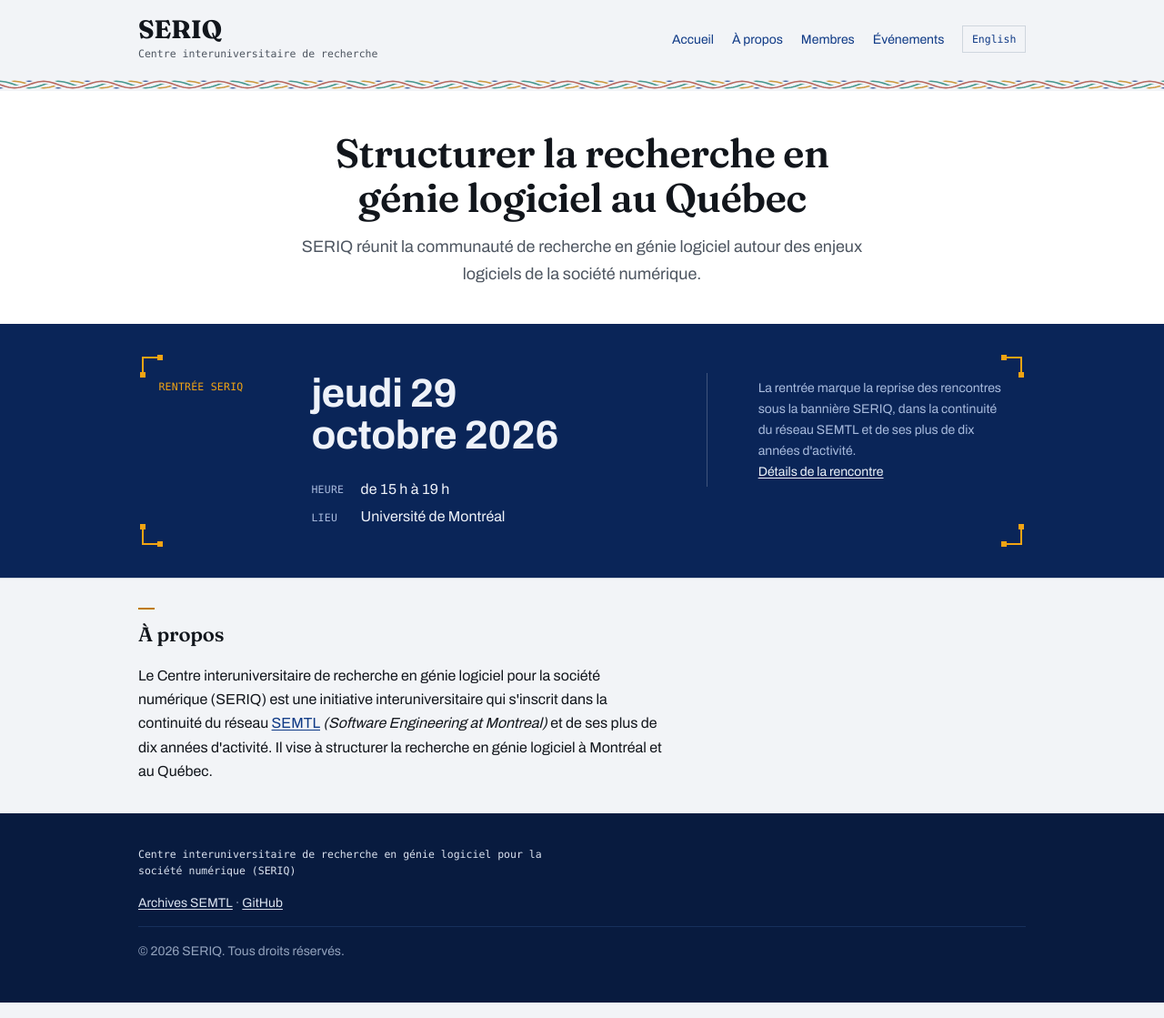
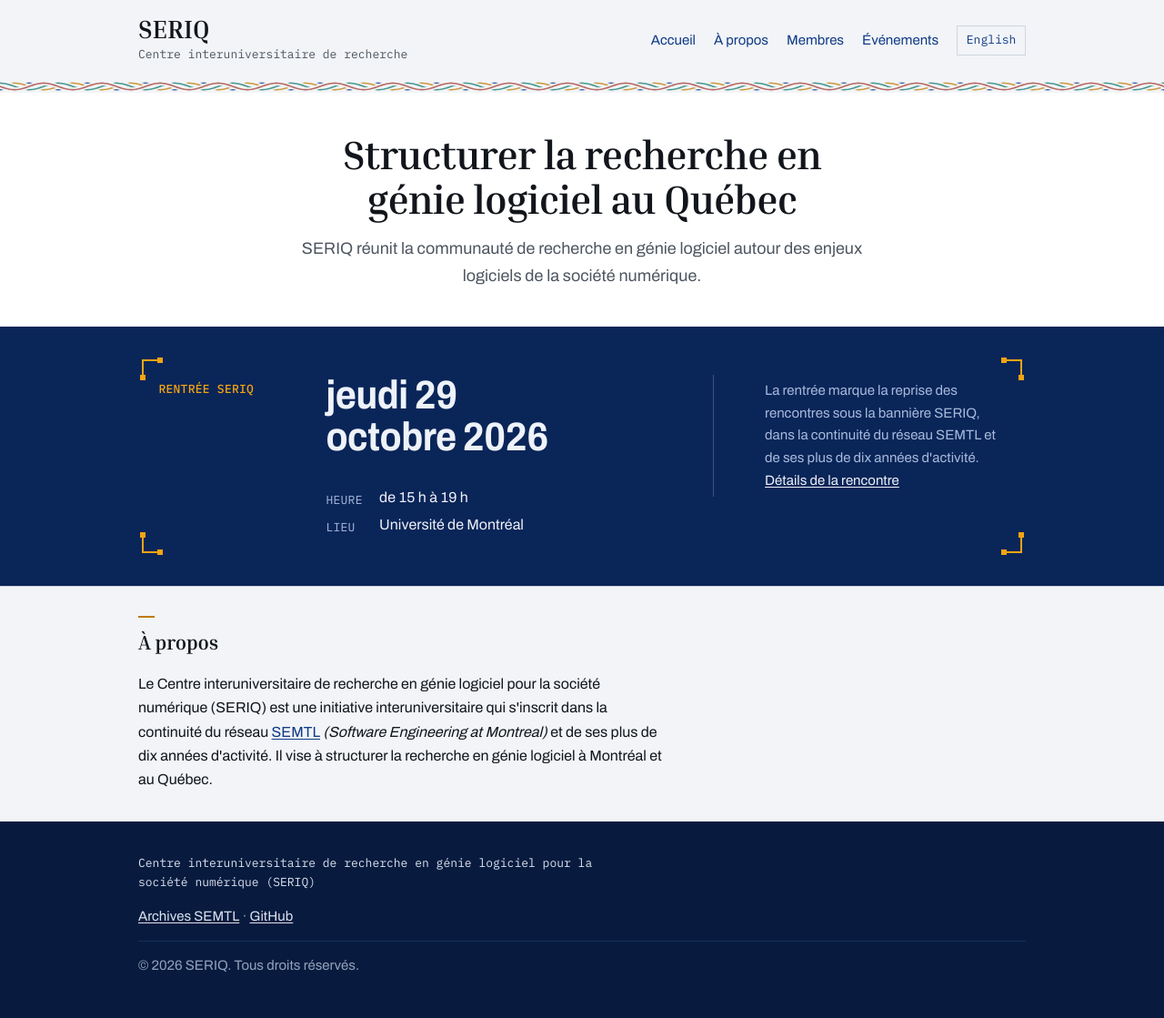
Before and after one commit to seriq-ca/seriq-ca.github.io, a Jekyll site: the page built from index.md, in a window 1280 px wide. Shown: the whole page at 91% size. Built offline with Jekyll 4.4.1, drawn with Linux system fonts in a browser that asks for light colours; some web fonts are replaced.

Commit message:
Enlarge label type and change the typefaces
Raise --t-xs to 13px and --t-sm to 15px, and drop font-stretch from the
mono rules that set content rather than short labels. Widen --gutter to
8rem and let .site-nav wrap.

Replace Fraunces with Inria Serif and Martian Mono with IBM Plex Mono.
Remove the SOFT and WONK axis settings and raise display weights to 700.

Self-host all three families from assets/fonts/ and drop the Google Fonts
stylesheet, refetching Archivo with its width axis.

```diff
--- a/_includes/head.html
+++ b/_includes/head.html
@@ -2,6 +2,7 @@
 <meta name="viewport" content="width=device-width, initial-scale=1">
 <title>{% if page.title %}{{ page.title }} · {% endif %}{{ site.title }}</title>
 <meta name="description" content="{{ page.description | default: site.description | strip_newlines }}">
+<link rel="canonical" href="{{ page.url | absolute_url }}">
 
 {%- comment -%} hreflang alternates for the translation pair {%- endcomment -%}
 {%- assign translatable = site.pages | concat: site.events -%}
@@ -15,11 +16,12 @@
 {%- endif %}
 
 {%- comment -%}
-  Type is on Google Fonts while the set is being settled. The self-hosted
-  faces in assets/fonts/ come back once it is fixed.
+  Type is self-hosted from assets/fonts/; the faces are declared in main.css.
+  Only the two that carry first paint are preloaded.
 {%- endcomment %}
-<link rel="preconnect" href="https://fonts.googleapis.com">
-<link rel="preconnect" href="https://fonts.gstatic.com" crossorigin>
-<link rel="stylesheet" href="https://fonts.googleapis.com/css2?family=Archivo:wdth,wght@62..125,400..700&family=Fraunces:opsz,wght,SOFT,WONK@9..144,400..700,60,1&family=Martian+Mono:wdth,wght@87.5,400;87.5,500&display=swap">
+<link rel="preload" as="font" type="font/woff2" crossorigin
+      href="{{ '/assets/fonts/archivo-latin.woff2' | relative_url }}">
+<link rel="preload" as="font" type="font/woff2" crossorigin
+      href="{{ '/assets/fonts/inria-serif-700-latin.woff2' | relative_url }}">
 <link rel="stylesheet" href="{{ '/assets/css/main.css' | relative_url }}">
 {%- feed_meta %}
--- a/assets/css/main.css
+++ b/assets/css/main.css
@@ -1,6 +1,89 @@
-/* Type is loaded from Google Fonts in _includes/head.html for now:
-   Fraunces (display), Archivo (body), Martian Mono (labels). Self-hosted
-   faces live in assets/fonts/ and go back in once the set is settled. */
+/* Type, self-hosted from assets/fonts/ — no third-party request:
+   Inria Serif (display), Archivo (body), IBM Plex Mono (labels).
+   Latin and Latin-Extended subsets only, which covers fr and en. */
+
+@font-face {
+  font-family: 'Archivo';
+  font-style: normal;
+  font-weight: 400 700;
+  font-stretch: 62% 125%;
+  font-display: swap;
+  src: url(/assets/fonts/archivo-latin-ext.woff2) format('woff2');
+  unicode-range: U+0100-02BA, U+02BD-02C5, U+02C7-02CC, U+02CE-02D7, U+02DD-02FF, U+0304, U+0308, U+0329, U+1D00-1DBF, U+1E00-1E9F, U+1EF2-1EFF, U+2020, U+20A0-20AB, U+20AD-20C0, U+2113, U+2C60-2C7F, U+A720-A7FF;
+}
+@font-face {
+  font-family: 'Archivo';
+  font-style: normal;
+  font-weight: 400 700;
+  font-stretch: 62% 125%;
+  font-display: swap;
+  src: url(/assets/fonts/archivo-latin.woff2) format('woff2');
+  unicode-range: U+0000-00FF, U+0131, U+0152-0153, U+02BB-02BC, U+02C6, U+02DA, U+02DC, U+0304, U+0308, U+0329, U+2000-206F, U+20AC, U+2122, U+2191, U+2193, U+2212, U+2215, U+FEFF, U+FFFD;
+}
+@font-face {
+  font-family: 'Inria Serif';
+  font-style: normal;
+  font-weight: 400;
+  font-display: swap;
+  src: url(/assets/fonts/inria-serif-400-latin-ext.woff2) format('woff2');
+  unicode-range: U+0100-02BA, U+02BD-02C5, U+02C7-02CC, U+02CE-02D7, U+02DD-02FF, U+0304, U+0308, U+0329, U+1D00-1DBF, U+1E00-1E9F, U+1EF2-1EFF, U+2020, U+20A0-20AB, U+20AD-20C0, U+2113, U+2C60-2C7F, U+A720-A7FF;
+}
+@font-face {
+  font-family: 'Inria Serif';
+  font-style: normal;
+  font-weight: 400;
+  font-display: swap;
+  src: url(/assets/fonts/inria-serif-400-latin.woff2) format('woff2');
+  unicode-range: U+0000-00FF, U+0131, U+0152-0153, U+02BB-02BC, U+02C6, U+02DA, U+02DC, U+0304, U+0308, U+0329, U+2000-206F, U+20AC, U+2122, U+2191, U+2193, U+2212, U+2215, U+FEFF, U+FFFD;
+}
+@font-face {
+  font-family: 'Inria Serif';
+  font-style: normal;
+  font-weight: 700;
+  font-display: swap;
+  src: url(/assets/fonts/inria-serif-700-latin-ext.woff2) format('woff2');
+  unicode-range: U+0100-02BA, U+02BD-02C5, U+02C7-02CC, U+02CE-02D7, U+02DD-02FF, U+0304, U+0308, U+0329, U+1D00-1DBF, U+1E00-1E9F, U+1EF2-1EFF, U+2020, U+20A0-20AB, U+20AD-20C0, U+2113, U+2C60-2C7F, U+A720-A7FF;
+}
+@font-face {
+  font-family: 'Inria Serif';
+  font-style: normal;
+  font-weight: 700;
+  font-display: swap;
+  src: url(/assets/fonts/inria-serif-700-latin.woff2) format('woff2');
+  unicode-range: U+0000-00FF, U+0131, U+0152-0153, U+02BB-02BC, U+02C6, U+02DA, U+02DC, U+0304, U+0308, U+0329, U+2000-206F, U+20AC, U+2122, U+2191, U+2193, U+2212, U+2215, U+FEFF, U+FFFD;
+}
+@font-face {
+  font-family: 'IBM Plex Mono';
+  font-style: normal;
+  font-weight: 400;
+  font-display: swap;
+  src: url(/assets/fonts/ibm-plex-mono-400-latin-ext.woff2) format('woff2');
+  unicode-range: U+0100-02BA, U+02BD-02C5, U+02C7-02CC, U+02CE-02D7, U+02DD-02FF, U+0304, U+0308, U+0329, U+1D00-1DBF, U+1E00-1E9F, U+1EF2-1EFF, U+2020, U+20A0-20AB, U+20AD-20C0, U+2113, U+2C60-2C7F, U+A720-A7FF;
+}
+@font-face {
+  font-family: 'IBM Plex Mono';
+  font-style: normal;
+  font-weight: 400;
+  font-display: swap;
+  src: url(/assets/fonts/ibm-plex-mono-400-latin.woff2) format('woff2');
+  unicode-range: U+0000-00FF, U+0131, U+0152-0153, U+02BB-02BC, U+02C6, U+02DA, U+02DC, U+0304, U+0308, U+0329, U+2000-206F, U+20AC, U+2122, U+2191, U+2193, U+2212, U+2215, U+FEFF, U+FFFD;
+}
+@font-face {
+  font-family: 'IBM Plex Mono';
+  font-style: normal;
+  font-weight: 500;
+  font-display: swap;
+  src: url(/assets/fonts/ibm-plex-mono-500-latin-ext.woff2) format('woff2');
+  unicode-range: U+0100-02BA, U+02BD-02C5, U+02C7-02CC, U+02CE-02D7, U+02DD-02FF, U+0304, U+0308, U+0329, U+1D00-1DBF, U+1E00-1E9F, U+1EF2-1EFF, U+2020, U+20A0-20AB, U+20AD-20C0, U+2113, U+2C60-2C7F, U+A720-A7FF;
+}
+@font-face {
+  font-family: 'IBM Plex Mono';
+  font-style: normal;
+  font-weight: 500;
+  font-display: swap;
+  src: url(/assets/fonts/ibm-plex-mono-500-latin.woff2) format('woff2');
+  unicode-range: U+0000-00FF, U+0131, U+0152-0153, U+02BB-02BC, U+02C6, U+02DA, U+02DC, U+0304, U+0308, U+0329, U+2000-206F, U+20AC, U+2122, U+2191, U+2193, U+2212, U+2215, U+FEFF, U+FFFD;
+}
 
 :root {
   /* Ground — cool paper, cool near-black ink */
@@ -44,21 +127,17 @@
   --foot-rule: #16305c;
 
   /* Type */
-  --f-display: "Fraunces", Georgia, "Times New Roman", serif;
+  --f-display: "Inria Serif", Georgia, "Times New Roman", serif;
   --f-body: "Archivo", -apple-system, BlinkMacSystemFont, "Segoe UI", Roboto,
             "Helvetica Neue", Arial, sans-serif;
-  --f-mono: "Martian Mono", ui-monospace, SFMono-Regular, Menlo, Consolas, monospace;
-  --t-xs:   .72rem;
-  --t-sm:   .875rem;
+  --f-mono: "IBM Plex Mono", ui-monospace, SFMono-Regular, Menlo, Consolas, monospace;
+  --t-xs:   .8125rem;
+  --t-sm:   .9375rem;
   --t-base: 1rem;
   --t-md:   1.125rem;
   --t-lg:   1.375rem;
   --t-xl:   1.75rem;
   --t-2xl:  clamp(2rem, 4.5vw, 2.75rem);
-
-  /* Fraunces axes. Softened, with a touch of wonk on display sizes. */
-  --soft: 60;
-  --wonk: 1;
 
   /* Two shape languages. Square for the technical register, generous
      radii for the social one. */
@@ -78,7 +157,7 @@
   --wrap: 64rem;
 
   /* Margin column that carries labels and the wire at wide widths */
-  --gutter: 7rem;
+  --gutter: 8rem;
   --gutter-gap: 3.5rem;
 }
 
@@ -160,22 +239,23 @@
 .brand { text-decoration: none; color: inherit; display: block; }
 .brand-mark {
   display: block; font-family: var(--f-display); font-size: var(--t-xl);
-  font-weight: 700; font-variation-settings: "SOFT" var(--soft), "WONK" var(--wonk);
-  letter-spacing: -.01em; line-height: 1; color: var(--ink);
+  font-weight: 700;  letter-spacing: -.01em; line-height: 1; color: var(--ink);
 }
 .brand-sub {
   display: block; margin-top: .3rem;
   font-family: var(--f-mono); font-size: var(--t-xs); font-weight: 400;
   line-height: 1.45; color: var(--ink-2);
-  font-stretch: 87.5%;
 }
-.site-nav { display: flex; align-items: center; gap: 1.25rem; font-size: var(--t-sm); }
+.site-nav {
+  display: flex; flex-wrap: wrap; align-items: center;
+  gap: .5rem 1.25rem; font-size: var(--t-sm);
+}
 .site-nav a { text-decoration: none; }
 .site-nav a:hover { text-decoration: underline; }
 .lang-toggle {
   font-family: var(--f-mono); font-size: var(--t-xs);
   border: 1px solid var(--rule); border-radius: var(--r-tech);
-  padding: .3rem .6rem; font-stretch: 87.5%;
+  padding: .3rem .6rem;
 }
 .lang-toggle:hover { background: var(--wire-soft); text-decoration: none; }
 
@@ -196,8 +276,7 @@
 .hero .wrap:has(.kicker) .lede { order: 3; }
 .hero h1 {
   margin: 0; max-width: 23ch;
-  font-family: var(--f-display); font-size: var(--t-2xl); font-weight: 600;
-  font-variation-settings: "SOFT" var(--soft), "WONK" var(--wonk);
+  font-family: var(--f-display); font-size: var(--t-2xl); font-weight: 700;
   line-height: 1.1; letter-spacing: -.015em; text-wrap: balance;
 }
 .hero .lede {
@@ -220,8 +299,7 @@
 }
 section.band h2 {
   margin: 0 0 .9rem;
-  font-family: var(--f-display); font-size: var(--t-lg); font-weight: 600;
-  font-variation-settings: "SOFT" var(--soft), "WONK" var(--wonk);
+  font-family: var(--f-display); font-size: var(--t-lg); font-weight: 700;
   letter-spacing: -.01em;
 }
 :where(section.band p) { max-width: var(--measure); margin: 0 0 .8rem; }
@@ -238,7 +316,6 @@
 .kicker {
   margin: 0;
   font-family: var(--f-mono); font-size: var(--t-xs); font-weight: 500;
-  font-stretch: 87.5%;
   letter-spacing: .02em; color: var(--wire); line-height: 1.4;
   text-transform: uppercase;
 }
@@ -320,7 +397,7 @@
 }
 .event-details dt {
   font-family: var(--f-mono); font-size: var(--t-xs);
-  font-stretch: 87.5%; text-transform: uppercase;
+  text-transform: uppercase;
   color: var(--ink-2); letter-spacing: .02em; padding-top: .4em;
 }
 .event-details dd { margin: 0; font-variant-numeric: tabular-nums; }
@@ -376,7 +453,7 @@
 .footer-name {
   margin: 0 0 .9rem; max-width: var(--measure);
   color: var(--foot-ink); font-size: var(--t-xs);
-  font-family: var(--f-mono); font-stretch: 87.5%;
+  font-family: var(--f-mono);
   line-height: 1.6;
 }
 .footer-meta { margin: .3rem 0; }
@@ -401,8 +478,7 @@
 :where(section.band li:last-child) { margin-bottom: 0; }
 :where(section.band h3) {
   margin: 0 0 .3rem; font-family: var(--f-display);
-  font-size: var(--t-md); font-weight: 600;
-  font-variation-settings: "SOFT" var(--soft), "WONK" var(--wonk);
+  font-size: var(--t-md); font-weight: 700;
 }
 
 /* Research axes — numbered because the axes are numbered in the charter.
@@ -419,13 +495,12 @@
 .axes > li::before {
   content: attr(data-label) " " counter(axis); display: block; margin-bottom: .4rem;
   font-family: var(--f-mono); font-size: var(--t-xs); font-weight: 500;
-  font-stretch: 87.5%; text-transform: uppercase;
+  text-transform: uppercase;
   letter-spacing: .02em; color: var(--wire);
 }
 .axes h3 {
   margin: 0; font-family: var(--f-display); font-size: var(--t-md);
-  font-weight: 600; font-variation-settings: "SOFT" var(--soft), "WONK" var(--wonk);
-  letter-spacing: -.01em;
+  font-weight: 700;  letter-spacing: -.01em;
 }
 .axes p {
   margin: .35rem 0 0; max-width: var(--measure);
@@ -464,8 +539,7 @@
 .event-list li:last-child { border-bottom: 1px solid var(--rule); }
 .event-list .name {
   margin: 0; font-family: var(--f-display); font-size: var(--t-md);
-  font-weight: 600; font-variation-settings: "SOFT" var(--soft), "WONK" var(--wonk);
-  letter-spacing: -.01em;
+  font-weight: 700;  letter-spacing: -.01em;
 }
 .event-list .name::before {
   content: ""; display: inline-block; width: 6px; height: 6px;
@@ -475,13 +549,12 @@
 .event-list .name a:hover { text-decoration: underline; }
 .event-list .meta {
   margin: .3rem 0 0 1.1rem; font-family: var(--f-mono); font-size: var(--t-xs);
-  font-stretch: 87.5%;
   color: var(--ink-2); letter-spacing: .02em;
 }
 .event-list + .year { margin-top: 1.75rem; }
 .year {
   margin: 1.25rem 0 0; font-family: var(--f-mono); font-weight: 500;
-  font-stretch: 87.5%; font-variant-numeric: tabular-nums;
+  font-variant-numeric: tabular-nums;
   font-size: var(--t-xs); letter-spacing: .02em; color: var(--wire);
 }
 
@@ -505,14 +578,12 @@
 .portrait--empty { background: var(--surface); }
 .member-list .name {
   margin: 0; font-family: var(--f-display); font-size: var(--t-md);
-  font-weight: 600; font-variation-settings: "SOFT" var(--soft), "WONK" var(--wonk);
-  letter-spacing: -.01em;
+  font-weight: 700;  letter-spacing: -.01em;
 }
 .member-list .name a { text-decoration: none; color: var(--ink); }
 .member-list .name a:hover { text-decoration: underline; }
 .member-list .meta {
   margin: .3rem 0 0; font-family: var(--f-mono); font-size: var(--t-xs);
-  font-stretch: 87.5%;
   color: var(--ink-2); letter-spacing: .02em;
 }
 .member-list .role { color: var(--warm-ink); }
@@ -524,6 +595,6 @@
   margin: 0; padding: .2rem .6rem; border-radius: 999px;
   background: var(--surface); color: var(--ink-2);
   font-family: var(--f-mono); font-size: var(--t-xs);
-  font-stretch: 87.5%; letter-spacing: .02em;
+  letter-spacing: .02em;
 }
 @media (min-width: 44rem) { .member-list { grid-template-columns: 1fr 1fr; gap: .75rem; } }
```
Also changed, not shown: assets/fonts/InriaSerif-OFL.txt (added, +93 -0 lines), assets/fonts/archivo-latin-ext.woff2, assets/fonts/archivo-latin.woff2, assets/fonts/inria-serif-400-latin-ext.woff2 (added), assets/fonts/inria-serif-400-latin.woff2 (added), assets/fonts/inria-serif-700-latin-ext.woff2 (added), assets/fonts/inria-serif-700-latin.woff2 (added).
